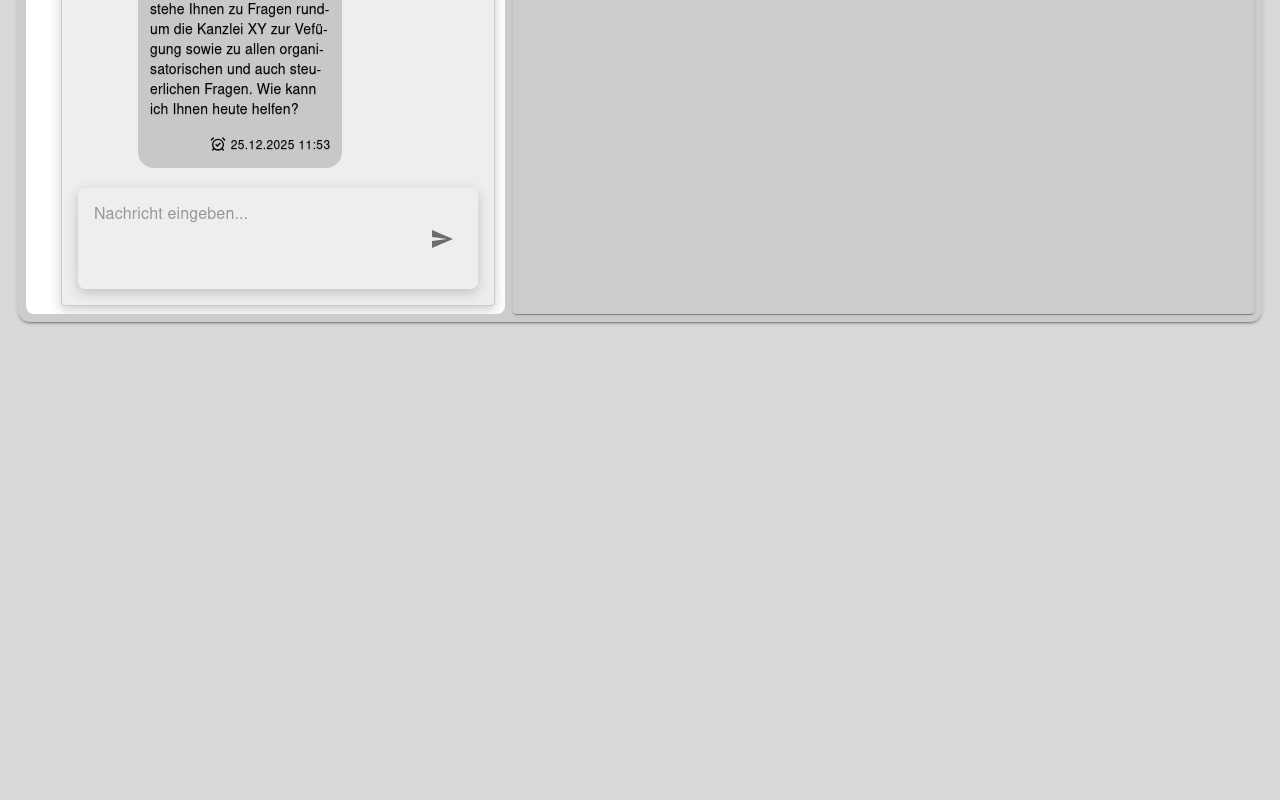
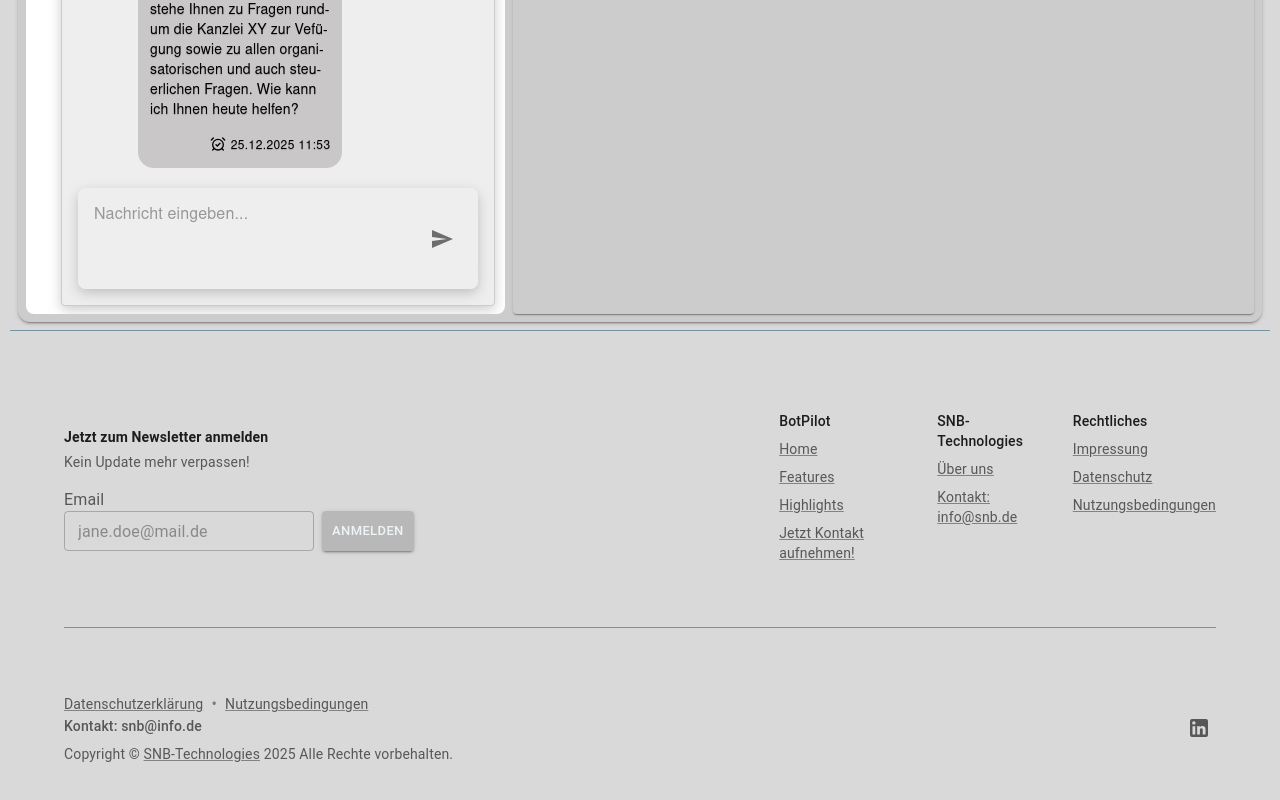
Before and after one commit to normanboettcher/bot-pilot-landing, a React (Vite) app: page / in a window 1280 px wide. Shown: the part 2480-3280 px from the top of the page. Before the commit the page ends 2820 px from the top, so only its background shows below. Built offline with nearby package versions, Linux system fonts and the light colour scheme.

Commit message:
[normanboettcher/bot-pilot-landing#22] Added - Footer v1

```diff
--- a/src/App.tsx
+++ b/src/App.tsx
@@ -1,7 +1,7 @@
 import ParagraphContainer from './components/containers/ParagraphContainer.tsx';
 import React from 'react';
 import AppTheme from './theme/AppTheme.tsx';
-import { Box, CssBaseline } from '@mui/material';
+import { Box, CssBaseline, Divider } from '@mui/material';
 import Hero from './components/hero/Hero.tsx';
 import AppAppBar from './components/appbar/AppAppBar.tsx';
 import ContactUsButton from './components/buttons/ContactUs.tsx';
@@ -9,6 +9,7 @@ import Advantages from './components/advantages/Advantages.tsx';
 import WelcomeParagraphHeading from './components/welcome/WelcomeParagraphHeading.tsx';
 import WelcomeParagraphContent from './components/welcome/WelcomeParagraphContent.tsx';
 import Features from './components/features/Features.tsx';
+import Footer from './components/footer/Footer.tsx';
 
 function App() {
   return (
@@ -34,6 +35,8 @@ function App() {
           <ContactUsButton />
           <Advantages />
           <Features />
+          <Divider/>
+          <Footer />
         </Box>
       </AppTheme>
     </>
--- a/src/components/advantages/Advantages.tsx
+++ b/src/components/advantages/Advantages.tsx
@@ -25,7 +25,7 @@ const card = (
 const Advantages = () => {
   const { isMobile } = useResponsive();
   return (
-    <Box>
+    <Box id={'highlights'}>
       <ParagraphContainer
         heading={<AdvantagesHeading />}
         content={isMobile ? <AdvantagesCarousel /> : card}
--- a/src/components/features/Features.tsx
+++ b/src/components/features/Features.tsx
@@ -39,7 +39,7 @@ const features: Feature[] = [
 const Features = () => {
   const { isMobile } = useResponsive();
   return (
-    <Stack direction={'column'} p={1} spacing={1}>
+    <Stack direction={'column'} p={1} spacing={1} id={'features'}>
       {features.map((feature, index) => (
         <FeaturesCard
           key={index}
--- /dev/null
+++ b/src/components/footer/Footer.tsx
@@ -0,0 +1,203 @@
+import React from 'react';
+import {
+  Box,
+  Button,
+  Container,
+  IconButton,
+  InputLabel,
+  Link,
+  Stack,
+  TextField,
+  Typography,
+} from '@mui/material';
+import LinkedInIcon from '../icons/LinkedInIcon.tsx';
+
+function Copyright() {
+  return (
+    <Typography variant="body2" sx={{ color: 'text.secondary', mt: 1 }}>
+      {'Copyright © '}
+      <Link color="text.secondary" href="https://mui.com/">
+        SNB-Technologies
+      </Link>
+      &nbsp;
+      {new Date().getFullYear()} Alle Rechte vorbehalten.
+    </Typography>
+  );
+}
+
+const Footer = () => {
+  return (
+    <Container
+      sx={{
+        display: 'flex',
+        flexDirection: 'column',
+        alignItems: 'center',
+        gap: { xs: 4, sm: 8 },
+        py: { xs: 8, sm: 10 },
+        textAlign: { sm: 'center', md: 'left' },
+      }}
+    >
+      <Stack
+        spacing={3}
+        direction={{ xs: 'column', sm: 'row' }}
+        sx={{
+          width: '100%',
+          justifyContent: 'space-between',
+        }}
+      >
+        <Box
+          sx={{
+            display: 'flex',
+            flexDirection: 'column',
+            gap: 5,
+            minWidth: { xs: '100%', sm: '60%' },
+          }}
+        >
+          <Box sx={{ width: { xs: '100%', sm: '60%' } }}>
+            <Typography variant="body2" gutterBottom sx={{ fontWeight: 600, mt: 2 }}>
+              Jetzt zum Newsletter anmelden
+            </Typography>
+            <Typography variant="body2" sx={{ color: 'text.secondary', mb: 2 }}>
+              Kein Update mehr verpassen!
+            </Typography>
+            <InputLabel htmlFor="email-newsletter">Email</InputLabel>
+            <Stack direction="row" spacing={1} useFlexGap>
+              <TextField
+                id="email-newsletter"
+                hiddenLabel
+                size="small"
+                variant="outlined"
+                fullWidth
+                aria-label="E-Mail Adresse:"
+                placeholder="jane.doe@mail.de"
+                slotProps={{
+                  htmlInput: {
+                    autoComplete: 'off',
+                    'aria-label': 'Ihre E-Mail Adresse',
+                  },
+                }}
+                sx={{ width: '250px' }}
+              />
+              <Button
+                variant="contained"
+                color="primary"
+                size="small"
+                sx={{ flexShrink: 0 }}
+              >
+                Anmelden
+              </Button>
+            </Stack>
+          </Box>
+        </Box>
+        <Box
+          sx={{
+            display: { xs: 'none', sm: 'flex' },
+            flexDirection: 'column',
+            gap: 1,
+          }}
+        >
+          <Typography variant="body2" sx={{ fontWeight: 'medium' }}>
+            BotPilot
+          </Typography>
+          <Link color="text.secondary" variant="body2" href="#">
+            Home
+          </Link>
+          <Link color="text.secondary" variant="body2" href="#features">
+            Features
+          </Link>
+          <Link color="text.secondary" variant="body2" href="#highlights">
+            Highlights
+          </Link>
+          <Link color="text.secondary" variant="body2" href="#">
+            Jetzt Kontakt aufnehmen!
+          </Link>
+        </Box>
+        <Box
+          sx={{
+            display: { xs: 'none', sm: 'flex' },
+            flexDirection: 'column',
+            gap: 1,
+          }}
+        >
+          <Typography variant="body2" sx={{ fontWeight: 'medium' }}>
+            SNB-Technologies
+          </Typography>
+          <Link color="text.secondary" variant="body2" href="#">
+            Über uns
+          </Link>
+          <Link color="text.secondary" variant="body2" href="#">
+            Kontakt: info@snb.de
+          </Link>
+        </Box>
+        <Box
+          sx={{
+            display: { xs: 'none', sm: 'flex' },
+            flexDirection: 'column',
+            gap: 1,
+          }}
+        >
+          <Typography variant="body2" sx={{ fontWeight: 'medium' }}>
+            Rechtliches
+          </Typography>
+          <Link color="text.secondary" variant="body2" href="#">
+            Impressung
+          </Link>
+          <Link color="text.secondary" variant="body2" href="#">
+            Datenschutz
+          </Link>
+          <Link color="text.secondary" variant="body2" href="#">
+            Nutzungsbedingungen
+          </Link>
+        </Box>
+      </Stack>
+      <Box
+        sx={{
+          display: 'flex',
+          justifyContent: 'space-between',
+          pt: { xs: 4, sm: 8 },
+          width: '100%',
+          borderTop: '1px solid',
+          borderColor: 'divider',
+        }}
+      >
+        <div>
+          <Link color="text.secondary" variant="body2" href="#">
+            Datenschutzerklärung
+          </Link>
+          <Typography sx={{ display: 'inline', mx: 0.5, opacity: 0.5 }}>
+            &nbsp;•&nbsp;
+          </Typography>
+          <Link color="text.secondary" variant="body2" href="#">
+            Nutzungsbedingungen
+          </Link>
+          <Typography
+            variant={'body2'}
+            sx={{ fontWeight: 'medium' }}
+            color="text.secondary"
+          >
+            Kontakt: snb@info.de
+          </Typography>
+          <Copyright />
+        </div>
+        <Stack
+          direction="row"
+          spacing={1}
+          useFlexGap
+          sx={{ justifyContent: 'left', color: 'text.secondary' }}
+        >
+          <IconButton
+            color="inherit"
+            size="small"
+            href="https://www.linkedin.com/company/mui/"
+            aria-label="LinkedIn"
+            sx={{ alignSelf: 'center' }}
+          >
+            <LinkedInIcon />
+          </IconButton>
+        </Stack>
+      </Box>
+    </Container>
+  );
+};
+
+export default Footer;
--- /dev/null
+++ b/src/components/icons/LinkedInIcon.tsx
@@ -0,0 +1,9 @@
+import { createSvgIcon } from '@mui/material';
+
+import { jsx as _jsx } from 'react/jsx-runtime';
+export default createSvgIcon(
+  /*#__PURE__*/ _jsx('path', {
+    d: 'M19 3a2 2 0 0 1 2 2v14a2 2 0 0 1-2 2H5a2 2 0 0 1-2-2V5a2 2 0 0 1 2-2h14m-.5 15.5v-5.3a3.26 3.26 0 0 0-3.26-3.26c-.85 0-1.84.52-2.32 1.3v-1.11h-2.79v8.37h2.79v-4.93c0-.77.62-1.4 1.39-1.4a1.4 1.4 0 0 1 1.4 1.4v4.93h2.79M6.88 8.56a1.68 1.68 0 0 0 1.68-1.68c0-.93-.75-1.69-1.68-1.69a1.69 1.69 0 0 0-1.69 1.69c0 .93.76 1.68 1.69 1.68m1.39 9.94v-8.37H5.5v8.37h2.77z',
+  }),
+  'LinkedIn'
+);
```
Also changed, not shown: src/components/icons/GitHubIcon.tsx (added, +8 -0 lines).
